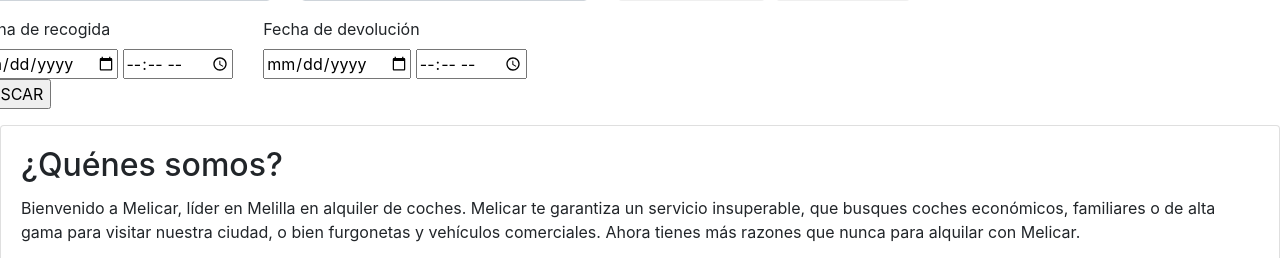
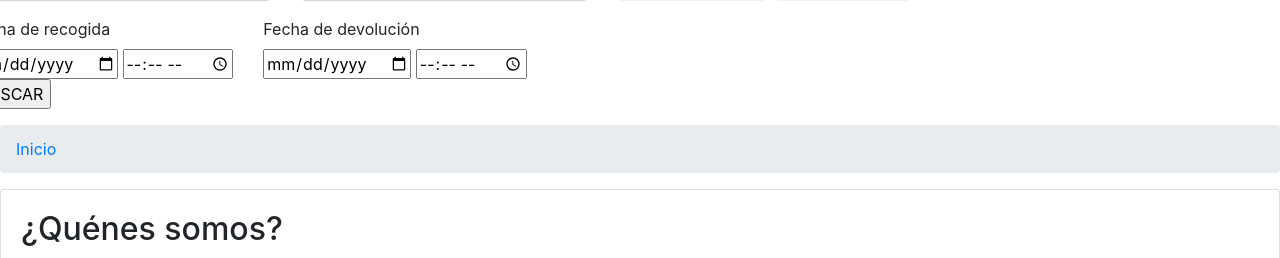
Before and after one commit to yassermoh97/melicar, a PHP site: page /templates/temp-index.php in a window 1280 px wide. Shown: the part 363-621 px from the top of the page. Run offline with PHP 8.4, Linux system fonts and the light colour scheme.

Commit message:
Código comentado

```diff
--- a/php/templates/temp-index.php
+++ b/php/templates/temp-index.php
@@ -5,10 +5,12 @@
     // Verificar que esta declarada la sesión y que su estado es autenticado.
     if (isset($_SESSION["l_usuario"]) and $_SESSION["estado"] == "Autenticado") {
 
+        // El login desaparece si el usuario inicia sesión
         $iniciar = '';
 
     } else {
 
+        // El login aparece si el usuario inicia sesión
         $iniciar = '<div class="row" id="login">
                         <div class="row" id="login-content">
                             <!-- User -->
@@ -62,10 +64,23 @@
     </head>
 
     <body>
-        <!-- Llamada a archivos -->
+        <!-- Archivos incluidos -->
         <?php include 'temp-header.php'; ?>
+
+        <!-- Variable declarada en el script superior -->
         <?php echo $iniciar; ?>
+
+        <!-- Archivos incluidos -->
         <?php include 'temp-search.php'; ?>
+
+        <!-- Migas de pan -->
+        <nav aria-label="breadcrumb">
+            <ol class="breadcrumb">
+                <li><a href="temp-index.php">Inicio</a></li>
+            </ol>
+        </nav>
+
+        <!-- Archivos incluidos -->
         <?php include 'temp-welcome.php'; ?>
         <?php include 'temp-footer.php'; ?>
 
```
